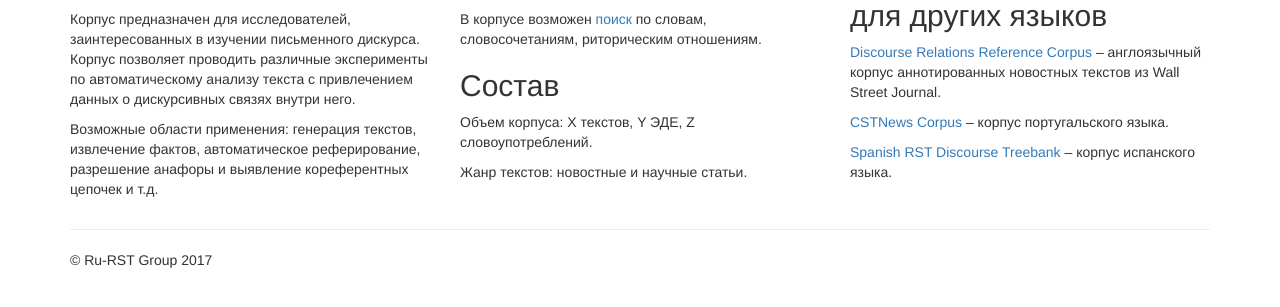
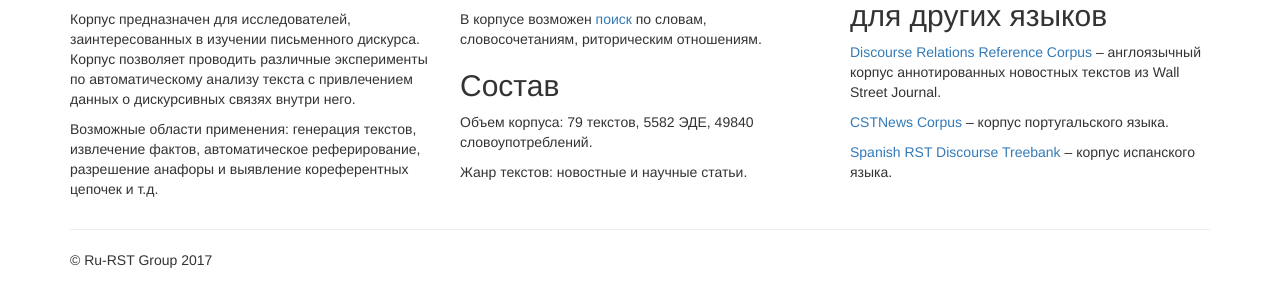
Before and after one commit to IraPS/Ru-RST-corpus, a Flask app: page /index.html in a window 1280 px wide. Shown: the part 404-711 px from the top of the page. Run offline with Flask 2, Linux system fonts and the light colour scheme; some libraries are stand-ins or nearby versions.

Commit message:
add statistics

```diff
--- a/backend/templates/index.html
+++ b/backend/templates/index.html
@@ -22,7 +22,7 @@
           <h2>Поиск</h2>
           <p>В корпусе возможен <a href="search.html">поиск</a> по словам, словосочетаниям, риторическим отношениям.</p>
 		  <h2>Состав</h2>
-          <p>Объем корпуса: X текстов, Y ЭДЕ, Z словоупотреблений.<p/> Жанр текстов: новостные и научные статьи.</p>
+          <p>Объем корпуса: 79 текстов, 5582 ЭДЕ, 49840 словоупотреблений.<p/> Жанр текстов: новостные и научные статьи.</p>
        </div>
         <div class="col-md-4">
           <h2>Аналогичные проекты для других языков</h2>
```
